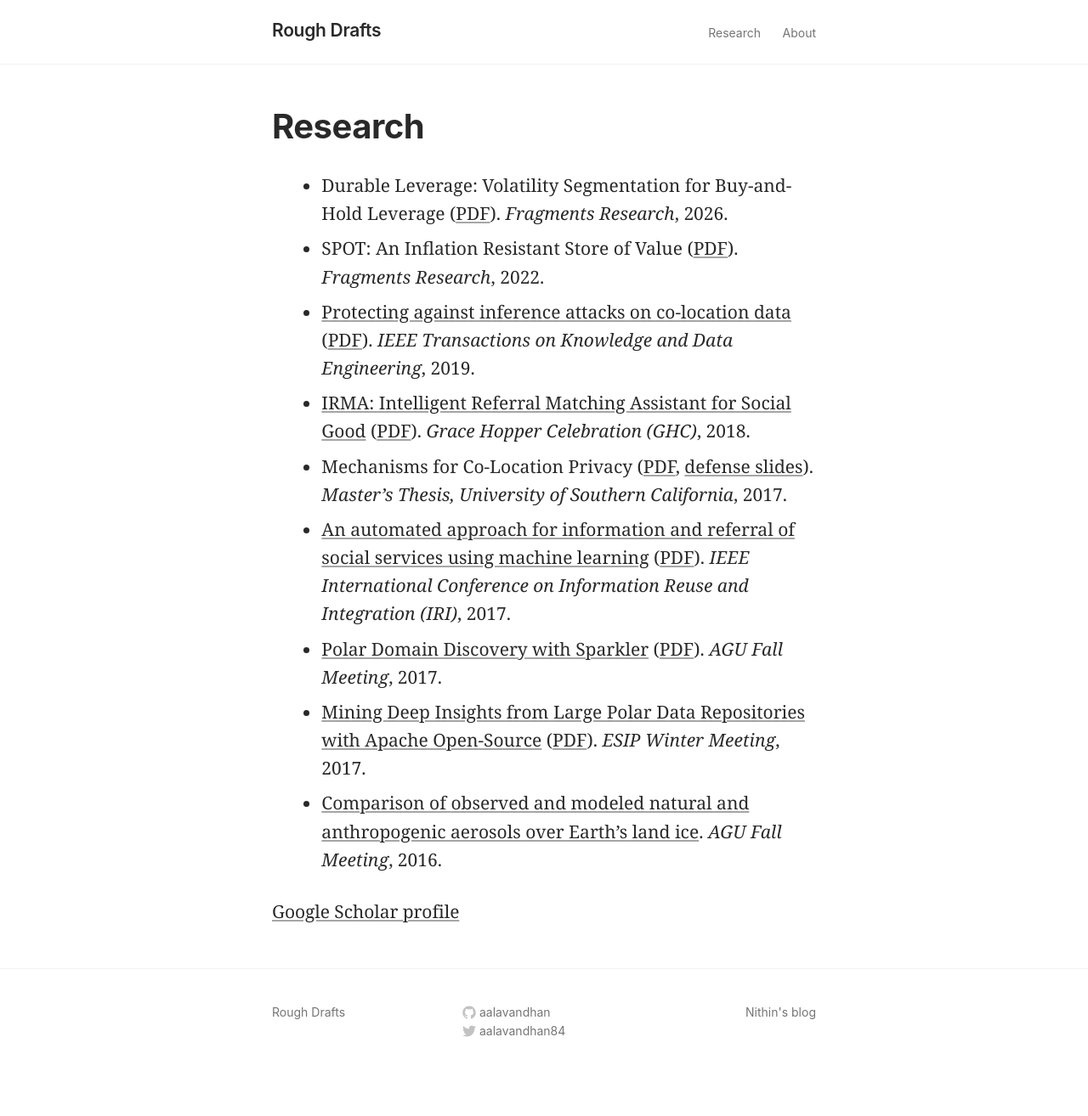
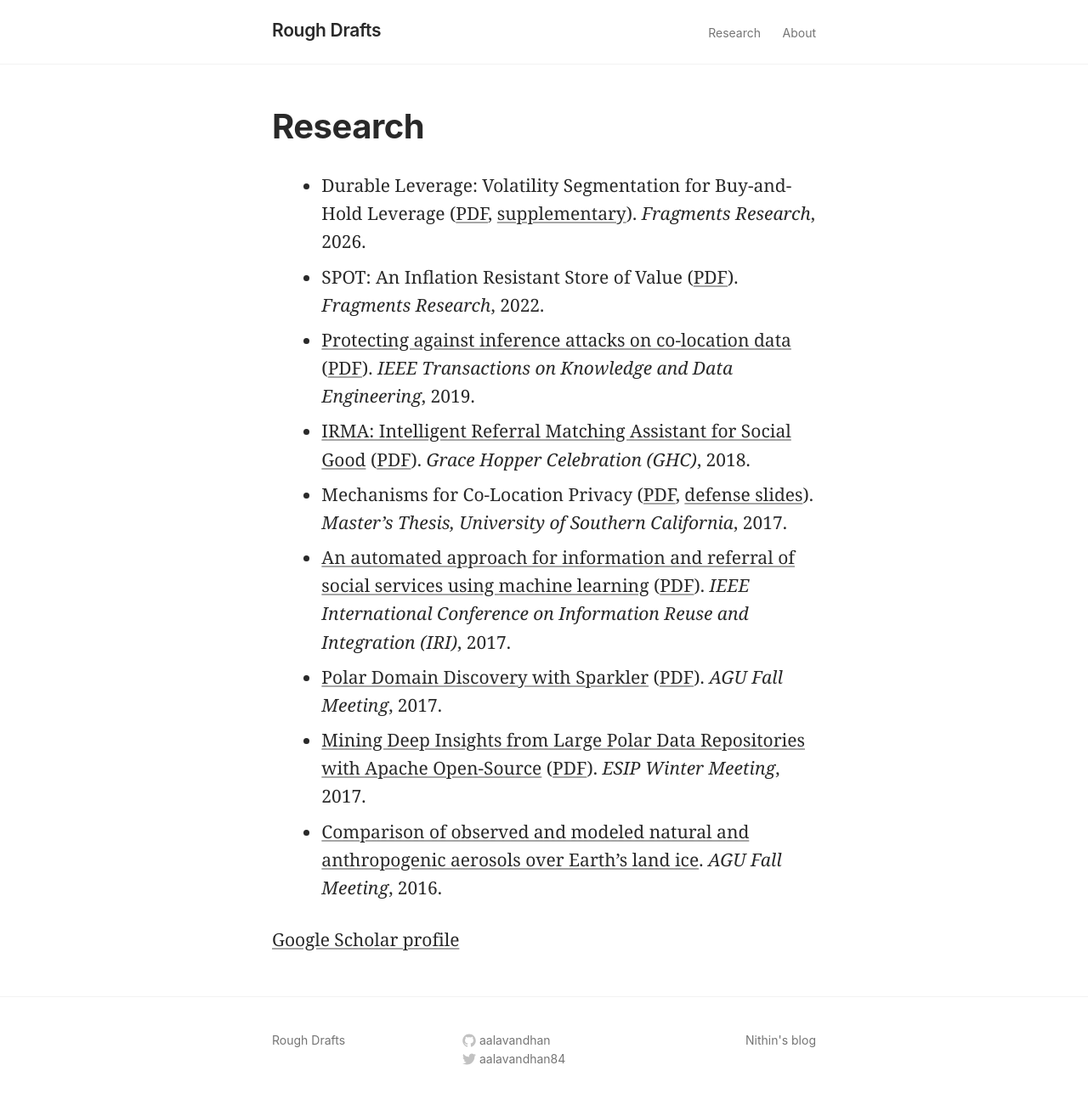
Before and after one commit to aalavandhan/aalavandhan.github.io, a Jekyll site: the page built from research.markdown, in a window 1280 px wide. Shown: the whole page at 85% size. Built offline with Jekyll 4.4.1, drawn with Linux system fonts in a browser that asks for light colours; before the commit the page ends 1280 px from its top, so only the background shows below that.

```diff
--- a/research.markdown
+++ b/research.markdown
@@ -4,7 +4,7 @@ title: Research
 permalink: /research/
 ---
 
-- Durable Leverage: Volatility Segmentation for Buy-and-Hold Leverage ([PDF](https://drive.google.com/file/d/14E0phxNhliy_Qc-kBPPbRAkaedBxe3ma/view)). *Fragments Research*, 2026.
+- Durable Leverage: Volatility Segmentation for Buy-and-Hold Leverage ([PDF](https://drive.google.com/file/d/14E0phxNhliy_Qc-kBPPbRAkaedBxe3ma/view), [supplementary](https://drive.google.com/file/d/1VPu2SOqdjIAz22j7rs_k-D0upghCBoWm/view)). *Fragments Research*, 2026.
 - SPOT: An Inflation Resistant Store of Value ([PDF](https://drive.google.com/file/d/1MTp3vGLBtCp4Pte7ohHfnRfeKgFPaWQd/view)). *Fragments Research*, 2022.
 - [Protecting against inference attacks on co-location data](https://ieeexplore.ieee.org/document/8847050) ([PDF](https://drive.google.com/file/d/1tCRpYkBWKx-4-16sHtWXSQbpbtNvCuLq/view?usp=drivesdk)). *IEEE Transactions on Knowledge and Data Engineering*, 2019.
 - [IRMA: Intelligent Referral Matching Assistant for Social Good](https://www.researchgate.net/profile/Srinidhi-Nandakumar/publication/366673387_IRMA_Intelligent_Referral_Matching_Assistant_for_Social_Good/links/63adf84da03100368a39d147/IRMA-Intelligent-Referral-Matching-Assistant-for-Social-Good.pdf?origin=scientificContributions) ([PDF](https://drive.google.com/file/d/1LKusNlIJlhoTdAkgf4NJMfB5wEZHwtvt/view?usp=drivesdk)). *Grace Hopper Celebration (GHC)*, 2018.
```
Also changed, not shown: 1 other file.
